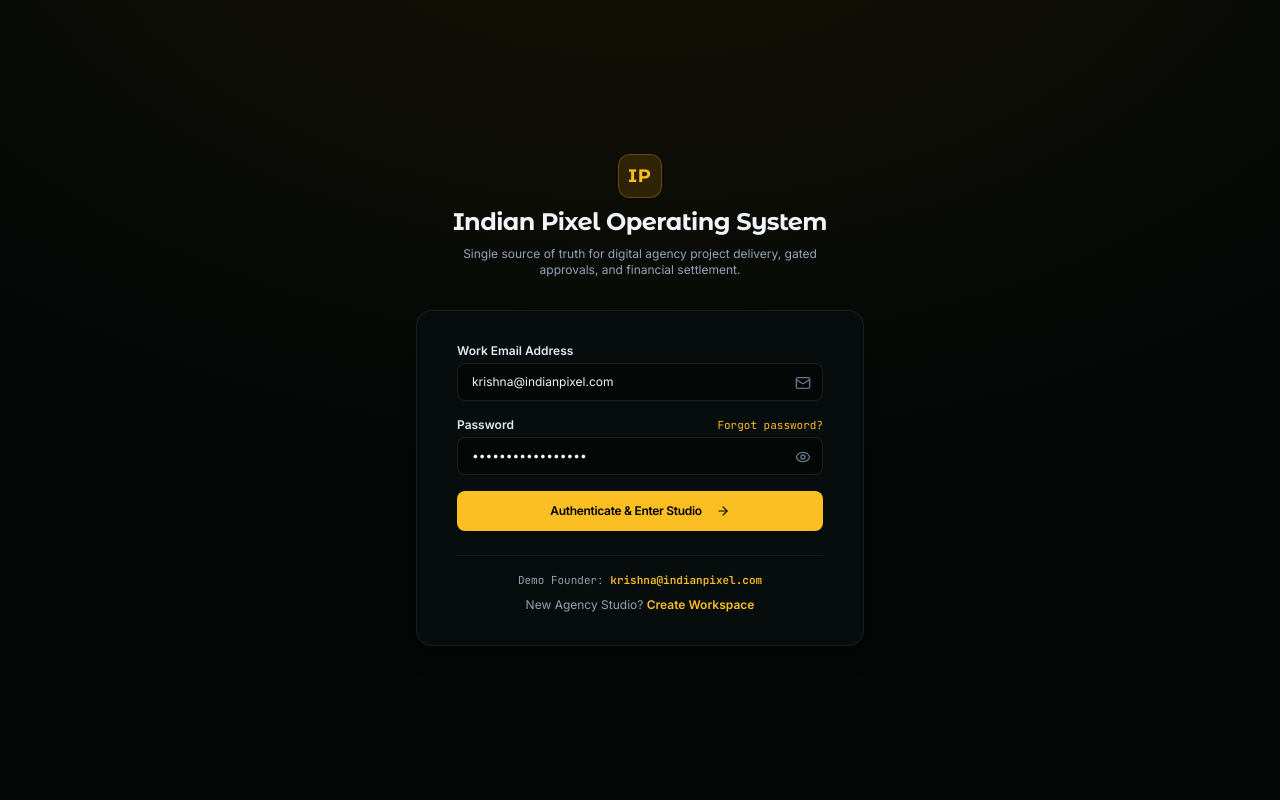
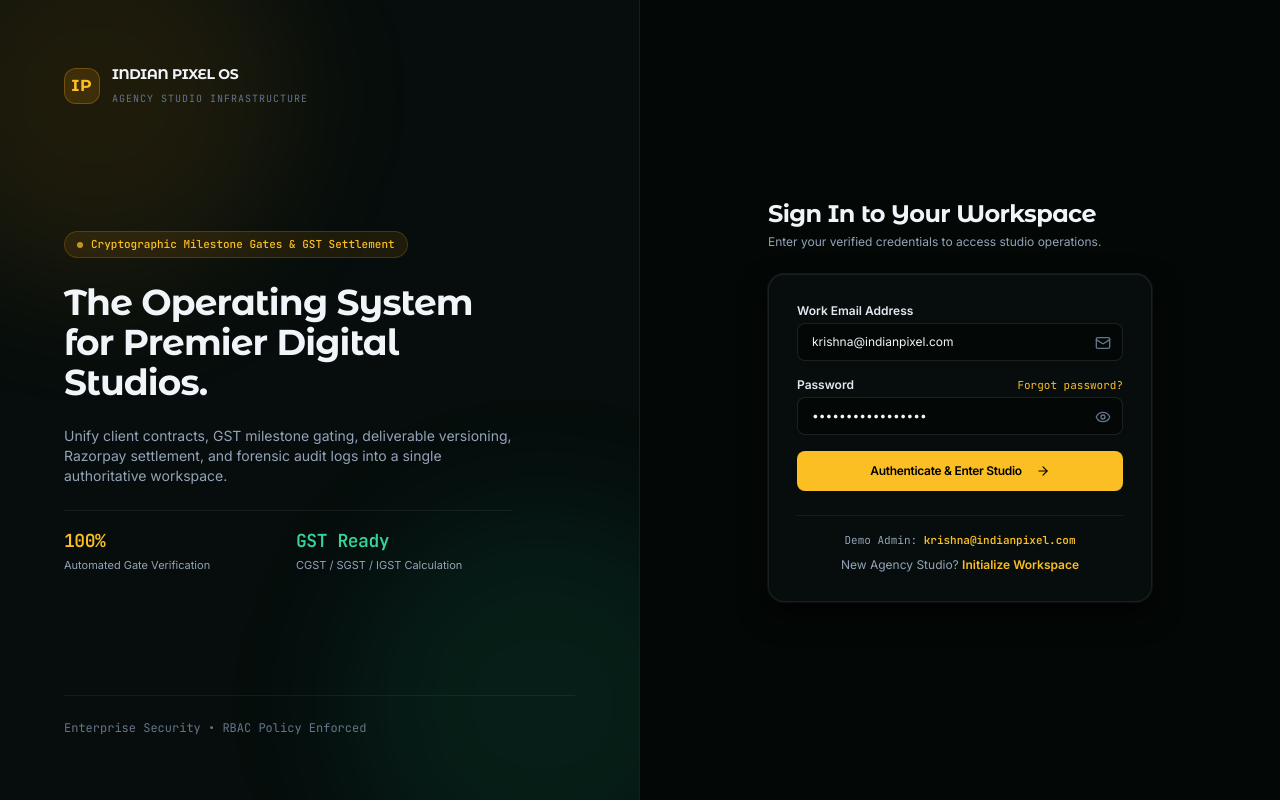
Before and after one commit to Devesh223/IPOS, a Next.js app: page /auth/login in a window 1280 px wide. Built offline with nearby package versions, Linux system fonts and the light colour scheme; no server answers.

Commit message:
feat(ui): implement obsidian design system, Framer Motion transitions & split-screen login

```diff
--- a/package.json
+++ b/package.json
@@ -36,6 +36,7 @@
     "class-variance-authority": "^0.7.0",
     "clsx": "^2.1.1",
     "date-fns": "^3.6.0",
+    "framer-motion": "^13.2.0",
     "lucide-react": "^0.446.0",
     "next": "^14.2.14",
     "react": "^18.3.1",
--- a/src/app/auth/login/page.tsx
+++ b/src/app/auth/login/page.tsx
@@ -111,36 +111,90 @@ function LoginForm() {
 
 export default function LoginPage() {
   return (
-    <div className="min-h-screen bg-[#030706] flex flex-col justify-center py-12 sm:px-6 lg:px-8 relative overflow-hidden">
-      <div className="absolute inset-0 bg-[radial-gradient(ellipse_80%_80%_at_50%_-20%,rgba(245,158,11,0.08),rgba(255,255,255,0))] pointer-events-none" />
+    <div className="min-h-screen bg-[#030706] text-slate-100 flex flex-col lg:flex-row overflow-hidden font-sans">
+      {/* Left Editorial Brand & Value Showcase Panel */}
+      <div className="lg:w-1/2 bg-[#060D0C] border-r border-white/[0.07] p-8 sm:p-12 lg:p-16 flex flex-col justify-between relative overflow-hidden">
+        {/* Subtle Ambient Radial Glow */}
+        <div className="absolute -top-24 -left-24 h-96 w-96 rounded-full bg-amber-500/10 blur-3xl pointer-events-none" />
+        <div className="absolute -bottom-24 -right-24 h-96 w-96 rounded-full bg-emerald-500/10 blur-3xl pointer-events-none" />
 
-      <div className="sm:mx-auto sm:w-full sm:max-w-md text-center space-y-2 z-10">
-        <div className="mx-auto h-11 w-11 rounded-lg bg-amber-500/15 border border-amber-500/30 flex items-center justify-center">
-          <span className="font-heading font-bold text-amber-400 text-lg tracking-wider">IP</span>
+        {/* Brand Header */}
+        <div className="relative z-10 space-y-3">
+          <div className="flex items-center gap-3">
+            <div className="h-9 w-9 rounded-lg bg-amber-500/15 border border-amber-500/30 flex items-center justify-center shadow-inner">
+              <span className="font-heading font-bold text-amber-400 text-base tracking-wider">IP</span>
             </div>
+            <div>
+              <h1 className="font-heading font-bold text-sm tracking-tight text-slate-100 uppercase">
+                Indian Pixel OS
+              </h1>
+              <span className="text-[10px] text-slate-500 font-mono tracking-widest uppercase">
+                Agency Studio Infrastructure
+              </span>
+            </div>
+          </div>
+        </div>
+
+        {/* Editorial Value Pitch */}
+        <div className="relative z-10 my-12 space-y-6 max-w-md">
+          <div className="inline-flex items-center gap-2 px-3 py-1 rounded-full bg-amber-500/10 border border-amber-500/20 text-[11px] text-amber-400 font-mono font-medium">
+            <span className="h-1.5 w-1.5 rounded-full bg-amber-400 animate-pulse" />
+            <span>Cryptographic Milestone Gates & GST Settlement</span>
+          </div>
+
+          <h2 className="text-2xl sm:text-3xl lg:text-4xl font-bold font-heading text-slate-100 tracking-tight leading-tight">
+            The Operating System for Premier Digital Studios.
+          </h2>
+
+          <p className="text-xs sm:text-sm text-slate-400 font-sans leading-relaxed">
+            Unify client contracts, GST milestone gating, deliverable versioning, Razorpay settlement, and forensic audit logs into a single authoritative workspace.
+          </p>
+
+          <div className="pt-4 grid grid-cols-2 gap-4 border-t border-white/[0.06]">
+            <div>
+              <div className="text-lg font-bold font-mono text-amber-400 tracking-tight tabular-nums">100%</div>
+              <div className="text-[11px] text-slate-400 font-sans mt-0.5">Automated Gate Verification</div>
+            </div>
+            <div>
+              <div className="text-lg font-bold font-mono text-emerald-400 tracking-tight tabular-nums">GST Ready</div>
+              <div className="text-[11px] text-slate-400 font-sans mt-0.5">CGST / SGST / IGST Calculation</div>
+            </div>
+          </div>
+        </div>
+
+        {/* Footer Proof / Quote */}
+        <div className="relative z-10 pt-6 border-t border-white/[0.06] text-xs text-slate-500 font-mono">
+          <span>Enterprise Security • RBAC Policy Enforced</span>
+        </div>
+      </div>
+
+      {/* Right Authenticated Form Card Container */}
+      <div className="lg:w-1/2 flex items-center justify-center p-6 sm:p-12 lg:p-16 relative">
+        <div className="w-full max-w-sm space-y-6">
+          <div className="space-y-1 text-left">
             <h2 className="text-xl sm:text-2xl font-bold font-heading text-slate-100 tracking-tight">
-          Indian Pixel Operating System
+              Sign In to Your Workspace
             </h2>
-        <p className="text-xs text-slate-400 font-sans max-w-sm mx-auto">
-          Single source of truth for digital agency project delivery, gated approvals, and financial settlement.
+            <p className="text-xs text-slate-400 font-sans">
+              Enter your verified credentials to access studio operations.
             </p>
           </div>
 
-      <div className="mt-8 sm:mx-auto sm:w-full sm:max-w-md z-10">
-        <div className="bg-[#060D0C] py-8 px-6 shadow-xl border border-white/[0.08] rounded-xl sm:px-10 space-y-6">
+          <div className="bg-[#060D0C] p-6 sm:p-7 border border-white/[0.08] rounded-xl shadow-elevation-3">
             <Suspense fallback={<div className="h-36 flex items-center justify-center text-xs text-slate-500">Loading authentication...</div>}>
               <LoginForm />
             </Suspense>
 
-          <div className="pt-4 border-t border-white/[0.06] text-center space-y-2">
+            <div className="mt-6 pt-4 border-t border-white/[0.06] text-center space-y-2">
               <p className="text-[11px] text-slate-400 font-mono">
-              Demo Founder: <code className="text-amber-400 font-semibold">krishna@indianpixel.com</code>
+                Demo Admin: <code className="text-amber-400 font-semibold">krishna@indianpixel.com</code>
               </p>
               <div className="text-xs text-slate-400">
                 <span>New Agency Studio? </span>
                 <Link href="/auth/signup" className="text-amber-400 font-semibold hover:underline">
-                Create Workspace
+                  Initialize Workspace
                 </Link>
+              </div>
             </div>
           </div>
         </div>
--- a/src/components/ui/drawer.tsx
+++ b/src/components/ui/drawer.tsx
@@ -1,5 +1,6 @@
 import * as React from "react";
 import { X } from "lucide-react";
+import { motion, AnimatePresence } from "framer-motion";
 import { cn } from "@/lib/utils";
 
 export interface DrawerProps {
@@ -35,8 +36,6 @@ export function Drawer({
     };
   }, [isOpen, onClose]);
 
-  if (!isOpen) return null;
-
   const sizeClasses = {
     sm: "max-w-sm",
     md: "max-w-md",
@@ -44,21 +43,31 @@ export function Drawer({
   };
 
   return (
+    <AnimatePresence>
+      {isOpen && (
         <div
           role="dialog"
           aria-modal="true"
-      className="fixed inset-0 z-drawer flex justify-end"
+          className="fixed inset-0 z-drawer flex justify-end overflow-hidden"
         >
           {/* Backdrop Scrim */}
-      <div
-        className="fixed inset-0 bg-black/70 backdrop-blur-xs transition-opacity animate-in fade-in duration-150"
+          <motion.div
+            initial={{ opacity: 0 }}
+            animate={{ opacity: 1 }}
+            exit={{ opacity: 0 }}
+            transition={{ duration: 0.15 }}
+            className="fixed inset-0 bg-black/75 backdrop-blur-xs"
             onClick={onClose}
           />
 
           {/* Drawer Panel */}
-      <div
+          <motion.div
+            initial={{ x: "100%" }}
+            animate={{ x: 0 }}
+            exit={{ x: "100%" }}
+            transition={{ duration: 0.22, ease: [0.16, 1, 0.3, 1] }}
             className={cn(
-          "relative z-10 h-full w-full border-l border-white/[0.08] bg-[#060D0C] p-6 text-slate-100 shadow-elevation-4 animate-in slide-in-from-right duration-200 flex flex-col justify-between overflow-y-auto",
+              "relative z-10 h-full w-full border-l border-white/[0.08] bg-[#060D0C] p-6 text-slate-100 shadow-elevation-4 flex flex-col justify-between overflow-y-auto",
               sizeClasses[size]
             )}
           >
@@ -78,7 +87,7 @@ export function Drawer({
                   type="button"
                   onClick={onClose}
                   aria-label="Close drawer"
-              className="rounded p-1 text-slate-400 hover:text-slate-200 hover:bg-white/[0.06] transition-colors flex-shrink-0"
+                  className="rounded-md p-1.5 text-slate-400 hover:text-slate-200 hover:bg-white/[0.06] transition-colors flex-shrink-0"
                 >
                   <X className="h-4 w-4" />
                 </button>
@@ -86,7 +95,9 @@ export function Drawer({
 
               <div>{children}</div>
             </div>
+          </motion.div>
         </div>
-    </div>
+      )}
+    </AnimatePresence>
   );
 }
--- a/src/components/ui/modal.tsx
+++ b/src/components/ui/modal.tsx
@@ -1,5 +1,6 @@
 import * as React from "react";
 import { X } from "lucide-react";
+import { motion, AnimatePresence } from "framer-motion";
 import { cn } from "@/lib/utils";
 
 export interface ModalProps {
@@ -35,8 +36,6 @@ export function Modal({
     };
   }, [isOpen, onClose]);
 
-  if (!isOpen) return null;
-
   const sizeClasses = {
     sm: "max-w-[420px]",
     md: "max-w-[560px]",
@@ -45,21 +44,31 @@ export function Modal({
   };
 
   return (
+    <AnimatePresence>
+      {isOpen && (
         <div
           role="dialog"
           aria-modal="true"
           className="fixed inset-0 z-modal flex items-center justify-center p-4"
         >
           {/* Backdrop Scrim */}
-      <div
-        className="fixed inset-0 bg-black/80 backdrop-blur-sm transition-opacity animate-in fade-in duration-150"
+          <motion.div
+            initial={{ opacity: 0 }}
+            animate={{ opacity: 1 }}
+            exit={{ opacity: 0 }}
+            transition={{ duration: 0.15 }}
+            className="fixed inset-0 bg-black/80 backdrop-blur-sm"
             onClick={onClose}
           />
 
           {/* Modal Container */}
-      <div
+          <motion.div
+            initial={{ opacity: 0, scale: 0.96, y: 8 }}
+            animate={{ opacity: 1, scale: 1, y: 0 }}
+            exit={{ opacity: 0, scale: 0.96, y: 8 }}
+            transition={{ duration: 0.18, ease: [0.16, 1, 0.3, 1] }}
             className={cn(
-          "relative z-10 w-full rounded-lg border border-white/[0.10] bg-[#060D0C] p-6 text-slate-100 shadow-elevation-4 animate-in zoom-in-95 duration-150 max-h-[90vh] overflow-y-auto",
+              "relative z-10 w-full rounded-xl border border-white/[0.10] bg-[#060D0C] p-6 text-slate-100 shadow-elevation-4 max-h-[90vh] overflow-y-auto",
               sizeClasses[size]
             )}
           >
@@ -76,13 +85,15 @@ export function Modal({
                 type="button"
                 onClick={onClose}
                 aria-label="Close modal"
-            className="rounded p-1 text-slate-400 hover:text-slate-200 hover:bg-white/[0.06] transition-colors flex-shrink-0"
+                className="rounded-md p-1.5 text-slate-400 hover:text-slate-200 hover:bg-white/[0.06] transition-colors flex-shrink-0"
               >
                 <X className="h-4 w-4" />
               </button>
             </div>
             <div className="pt-4">{children}</div>
+          </motion.div>
         </div>
-    </div>
+      )}
+    </AnimatePresence>
   );
 }
```
Also changed, not shown: 1 other file (tests, documents, lock files or other folders). Lines whose indentation alone changed are shown as unchanged.
